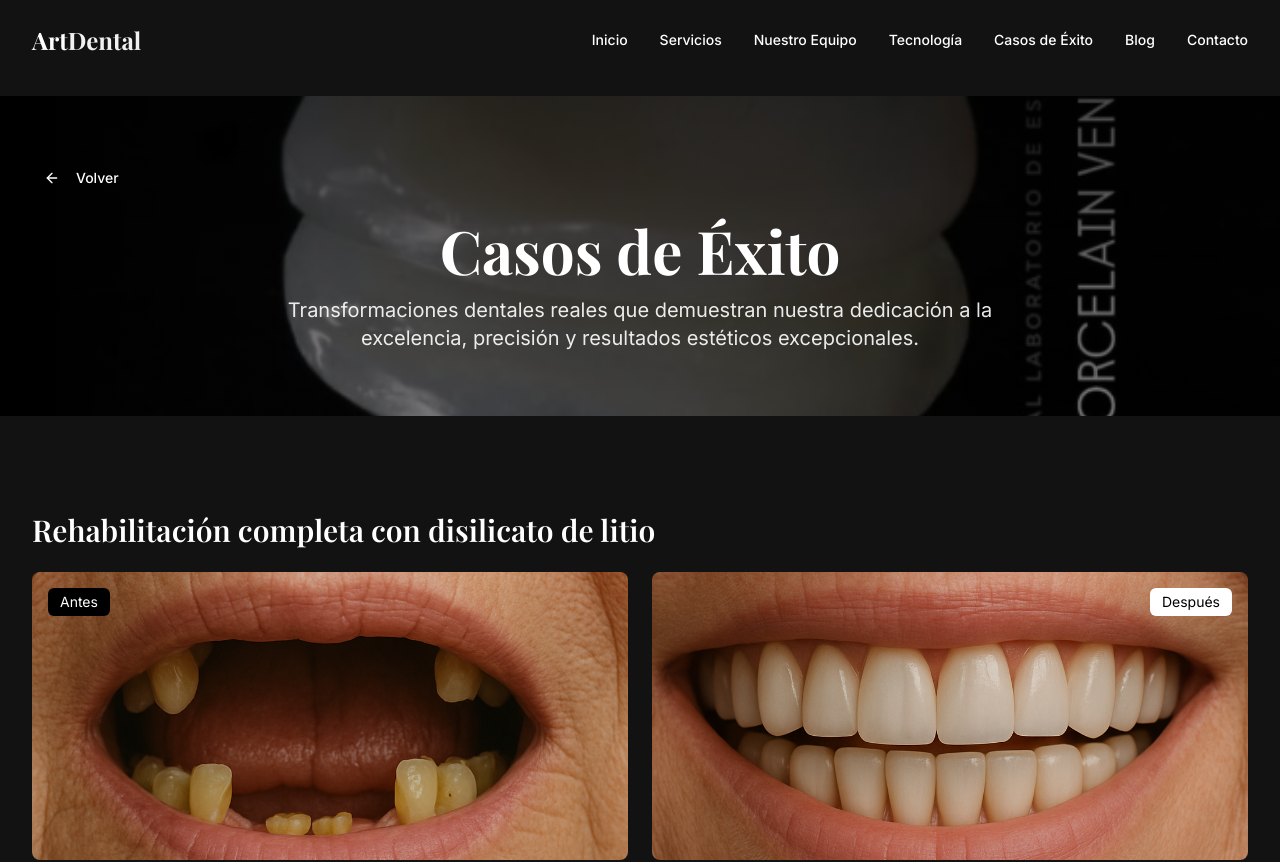
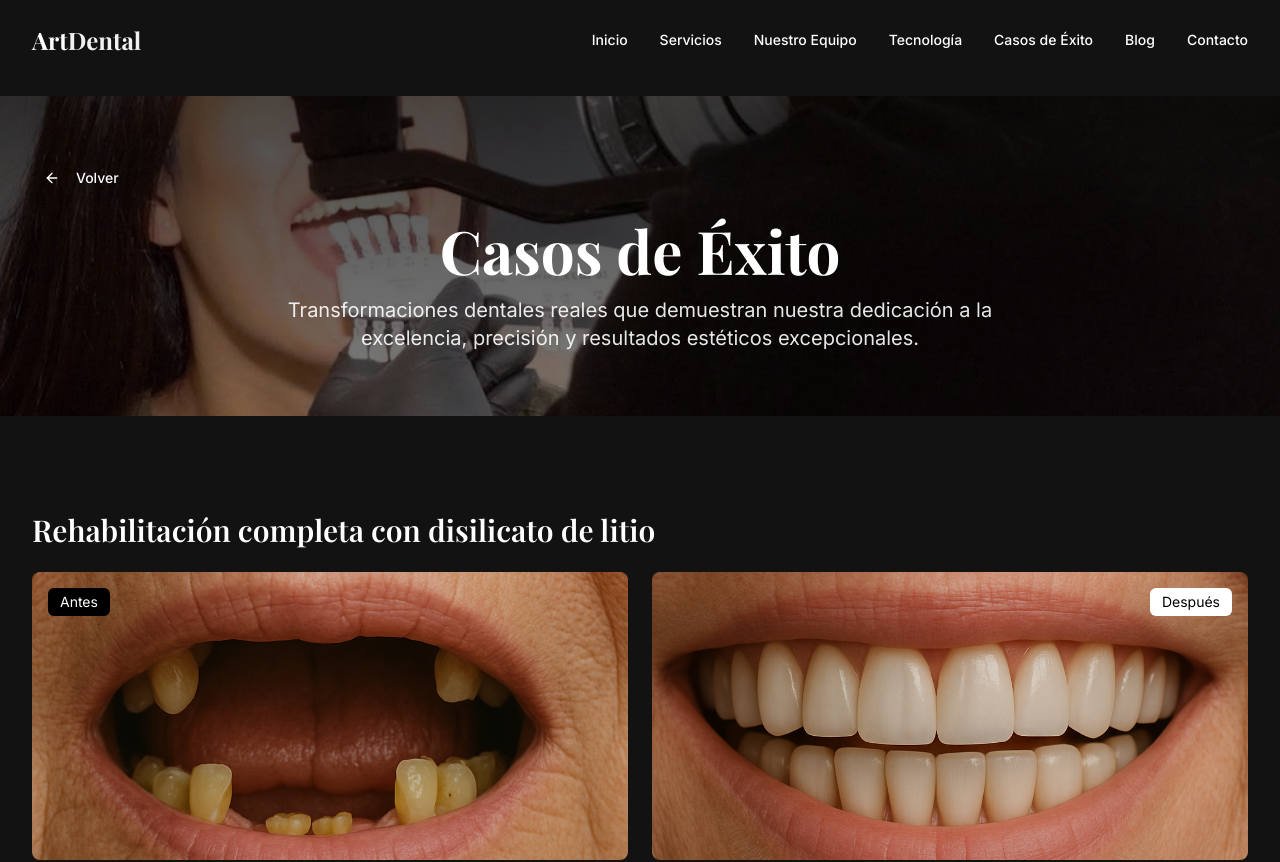
Before and after one commit to WebsClimaDent/artdental-elegance-web, a React (Vite) app: page /casos in a window 1280 px wide. Shown: the top 862 px of the page. Built offline with nearby package versions, Linux system fonts and the light colour scheme.

Commit message:
Update cases header image
Updated the header image on the cases page (`Casos.tsx`) and applied the same opacity as other header images.

```diff
--- a/src/pages/Casos.tsx
+++ b/src/pages/Casos.tsx
@@ -1,3 +1,4 @@
+
 import { useEffect } from "react";
 import Header from "../components/layout/Header";
 import Footer from "../components/layout/Footer";
@@ -79,7 +80,7 @@ const Casos = () => {
       <Header />
       <main className="bg-dental-dark min-h-screen pt-24">
         {/* Hero Section */}
-        <section className="py-16 bg-cover bg-center relative" style={{ backgroundImage: 'linear-gradient(rgba(0,0,0,0.7), rgba(0,0,0,0.5)), url(public/lovable-uploads/ce1c3f7d-1d21-43e8-a94f-9822f13d35fb.png)' }}>
+        <section className="py-16 bg-cover bg-center relative" style={{ backgroundImage: 'linear-gradient(rgba(0,0,0,0.7), rgba(0,0,0,0.5)), url(/lovable-uploads/3184faca-9983-48ad-bda3-6a4f33b6f85f.png)' }}>
           <div className="container-custom">
             <div className="mb-6">
               <BackButton className="text-white hover:text-dental-light" />
```
Also changed, not shown: public/lovable-uploads/3184faca-9983-48ad-bda3-6a4f33b6f85f.png (added).
